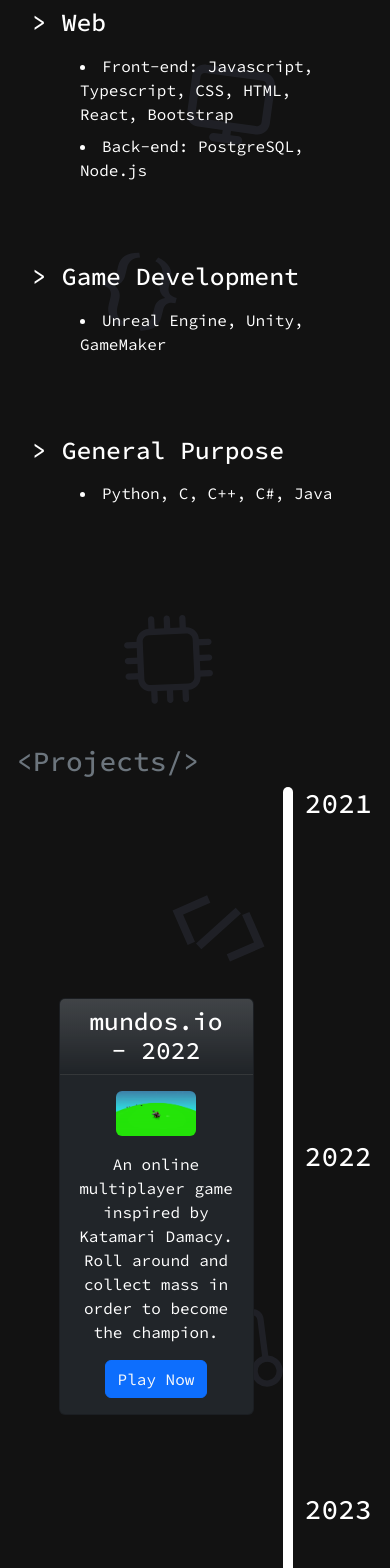
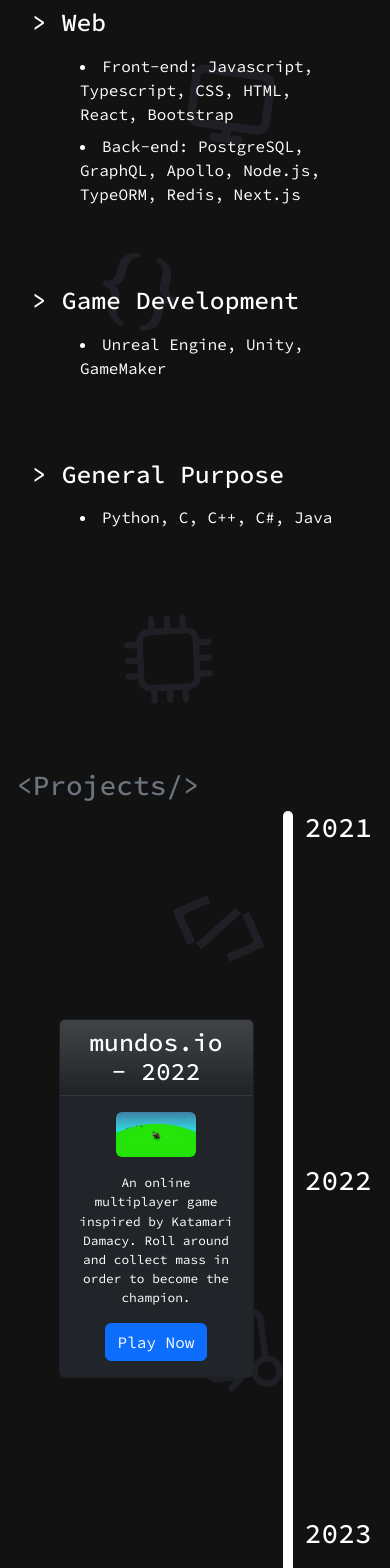
Before and after one commit to eddie-reyes/portfolio-website, a React (Vite) app: page / in a window 390 px wide. Shown: the part 800-2368 px from the top of the page. Built offline with nearby package versions, Linux system fonts and the light colour scheme; some icons are missing.

Commit message:
added tooltip and updated skills section

```diff
--- a/src/App.css
+++ b/src/App.css
@@ -102,13 +102,11 @@ body {
 
     transform: translateX(-100px);
 
-
 }
 
 .projects-layout > h1 {
 
     margin-bottom: 20rem;
-
 
 }
 
@@ -135,7 +133,7 @@ body {
 
 .project-cards {
 
-    transform: translateY(25%);
+    margin-top: 13rem;
 
 }
 
@@ -256,6 +254,11 @@ body {
 
     }
 
+    .project-1 {
+
+        font-size: 0.8rem;
+    }
+
     li {
 
         font-size: 1rem;
--- a/src/components/AboutMe.tsx
+++ b/src/components/AboutMe.tsx
@@ -1,6 +1,5 @@
 import { useEffect, useState } from "react";
 import headshot from "../images/headshot.png";
-import { Tooltip } from "bootstrap";
 
 const devOptions = ["websites", "video games", "mobile apps", "software"];
 
@@ -25,13 +24,6 @@ const InfoSection = () => {
         isTyping ? appendCharacters() : popCharacters();
       }
     }, 100);
-
-    const tooltipTriggerList = document.querySelectorAll(
-      '[data-bs-toggle="tooltip"]'
-    );
-    const tooltipList = [...tooltipTriggerList].map(
-      (tooltipTriggerEl) => new Tooltip(tooltipTriggerEl)
-    );
 
     return () => {
       clearInterval(typingInterval);
--- a/src/components/Skills.tsx
+++ b/src/components/Skills.tsx
@@ -11,7 +11,10 @@ const Skills = () => {
           <li className="ps-5 mb-2">
             Front-end: Javascript, Typescript, CSS, HTML, React, Bootstrap
           </li>
-          <li className="ps-5 ">Back-end: PostgreSQL, Node.js</li>
+          <li className="ps-5 ">
+            Back-end: PostgreSQL, GraphQL, Apollo, Node.js, TypeORM, Redis,
+            Next.js
+          </li>
         </div>
         <div className="skills-section">
           <h2 className="mb-3">&gt; Game Development</h2>
```
